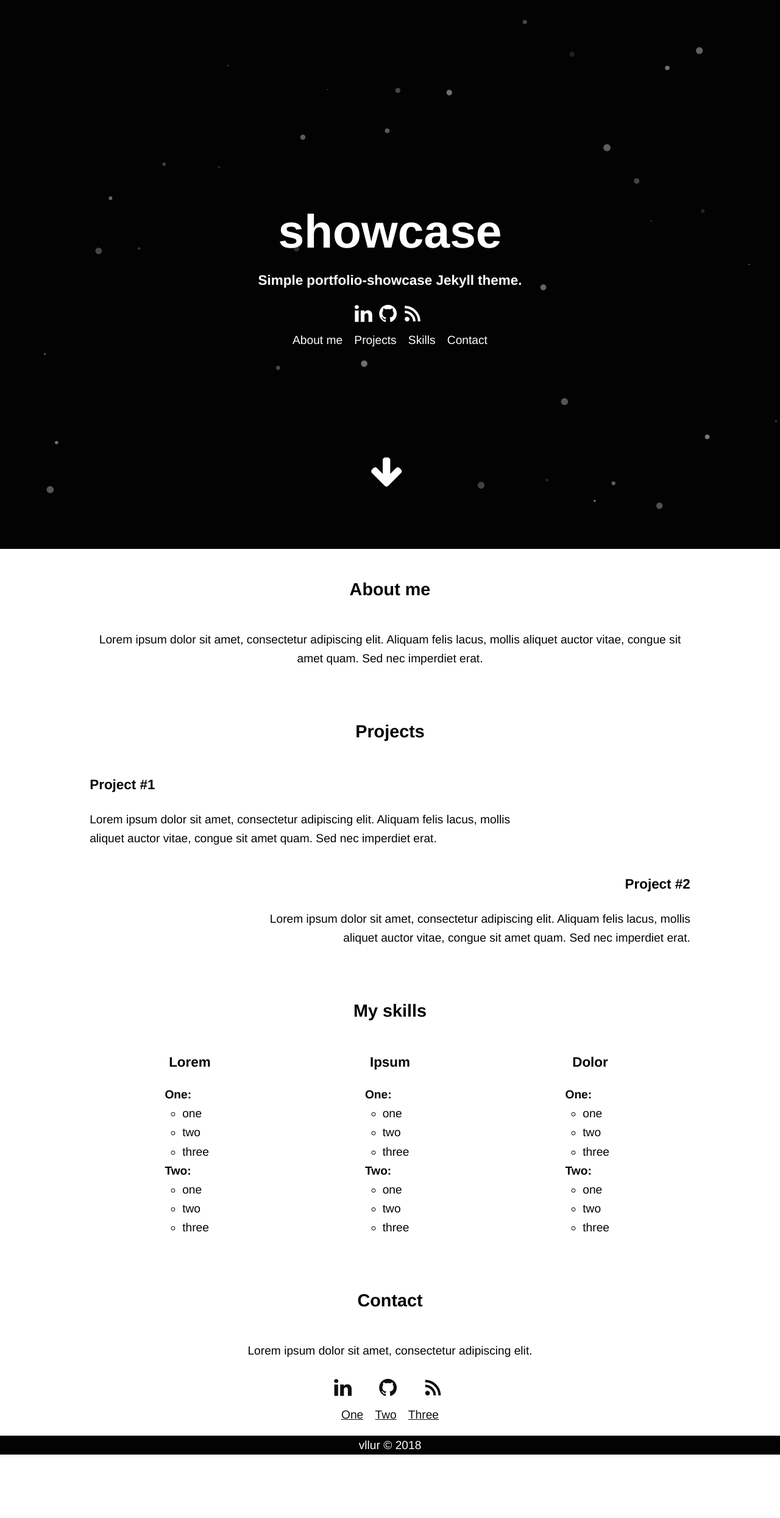
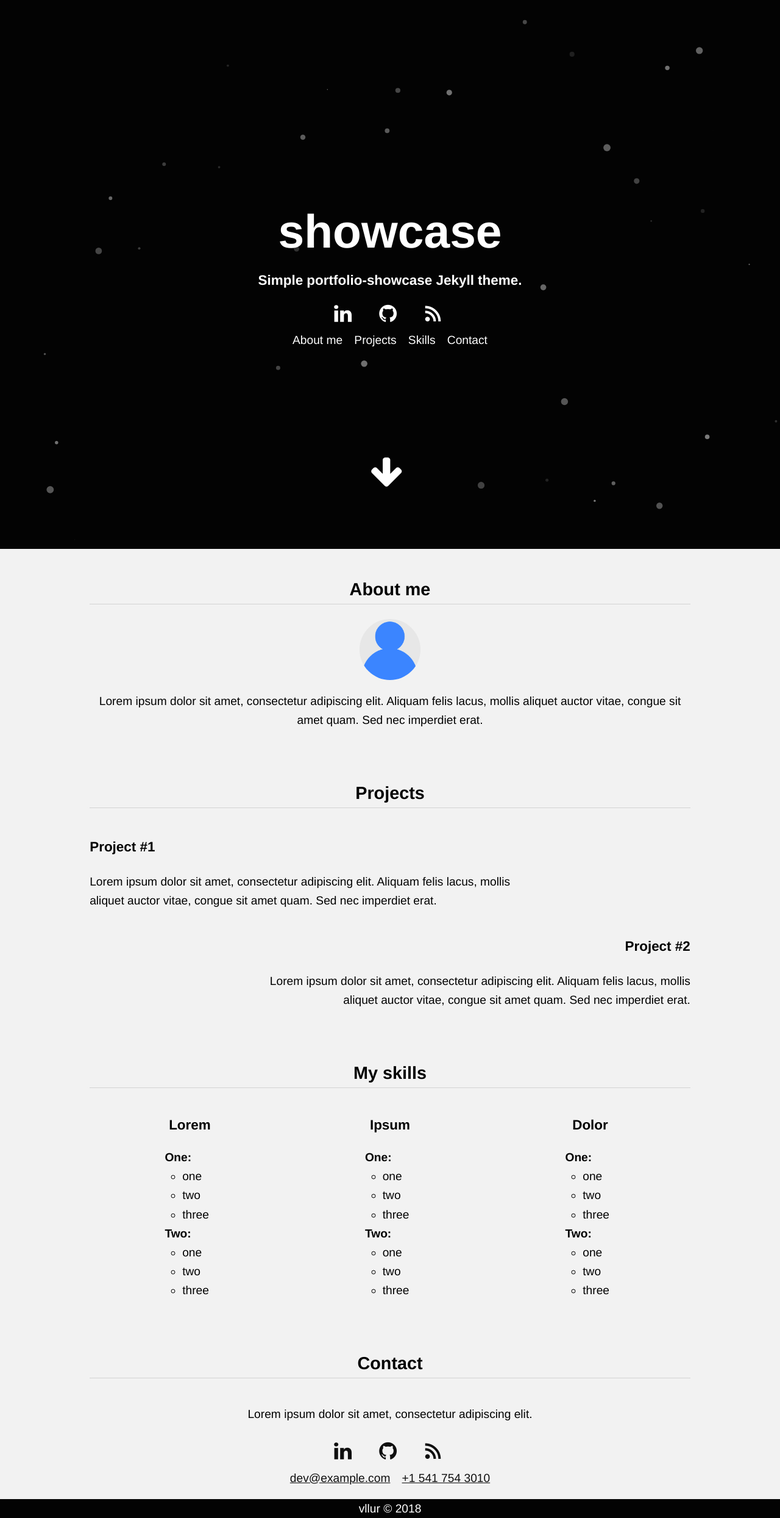
Before and after one commit to vllur/showcase, a Jekyll site: the page built from index.html, in a window 1280 px wide. Shown: the whole page at 61% size. Built offline with Jekyll 4.4.1, drawn with Linux system fonts in a browser that asks for light colours; the list of posts is cut into pages by our own code; before the commit the page ends 2385 px from its top, so only the background shows below that.

Commit message:
Style changes; added example image

```diff
--- a/_sass/base.scss
+++ b/_sass/base.scss
@@ -12,6 +12,8 @@ body
 	scroll-behavior: smooth;
 	text-align: center;
 	padding: 0;
+	background-color: $content-bg;
+	color: $content-text;
 }
 
 main
@@ -42,7 +44,7 @@ footer
 .socials > li
 {
 	font-size: 1.75em;
-	margin: 0;
+	margin: 0 0.5em 0 0.5em;
 }
 
 #toTop{
--- a/_sass/content.scss
+++ b/_sass/content.scss
@@ -5,8 +5,6 @@
 	flex-shrink: 1;
 	max-width: 80%;
 	text-justify: inter-word;
-	background-color: $content-bg;
-	color: $content-text;
 	margin-left: auto;
 	margin-right: auto;
 }
@@ -15,6 +13,11 @@
 {
 	display: flex;
 	flex-direction: column;
+}
+
+.content-wrapper > article > h2
+{
+	border-bottom: 1px solid $content-header-border;
 }
 
 article
@@ -43,18 +46,27 @@ article a:active
     color: $content-a-active;
 }
 
+.to-top
+{
+    margin: -3.1em 0 0 2em;
+    padding-right: 0.25em;
+    align-self: flex-start;
+}
+
+#about > img
+{
+	align-self: center;
+	border-radius: 50%;
+	width: 100px;
+	height: 100px;
+}
+
 #skills > .column-wrapper
 {
 	display: flex;
 	flex-direction: row;
 	justify-content: space-around;
-}
-
-.to-top
-{
-    margin: -3.1em 0 0 2em;
-    padding-right: 0.25em;
-    align-self: flex-start;
+	margin-top: 1em;
 }
 
 #skills > .column-wrapper
--- a/_sass/variables.scss
+++ b/_sass/variables.scss
@@ -7,11 +7,12 @@ $header-a: #fff;
 $header-a-hover: #e6e6e6;
 $header-a-active: #e6e6e6;
 
-$content-bg: $header-text;
-$content-text: $header-bg;
+$content-bg: #f2f2f2;
+$content-text: #020202;
 $content-a: #0f0f0f;
 $content-a-hover: #303030;
 $content-a-active: #5c5c5c;
+$content-header-border: lightgrey;
 
 $footer-bg: $header-bg;
 $footer-text: $header-text;
--- a/index.html
+++ b/index.html
@@ -4,6 +4,7 @@ layout: default
 
 <article id="about">
     <h2>About me</h2>
+    <img src="{{ "/assets/avatar.png" | prepend: site.baseurl }}">
     <p> Lorem ipsum dolor sit amet, consectetur adipiscing elit. Aliquam felis lacus, mollis aliquet auctor vitae, congue sit amet quam. Sed nec imperdiet erat. </p>
 </article>
 
@@ -83,8 +84,7 @@ layout: default
     <p> Lorem ipsum dolor sit amet, consectetur adipiscing elit. </p>
     {% include socials.html %}
     <ul>
-        <li><a href="/"> One </a></li>
-        <li><a href="/"> Two </a></li>
-        <li><a href="/"> Three </a></li>
+        <li><a href="mailto:dev@example.com"> dev@example.com </a></li>
+        <li><a href="tel:1-541-754-3010"> +1 541 754 3010 </a></li>
     </ul>
 </article>
```
Also changed, not shown: assets/avatar.png (added).
